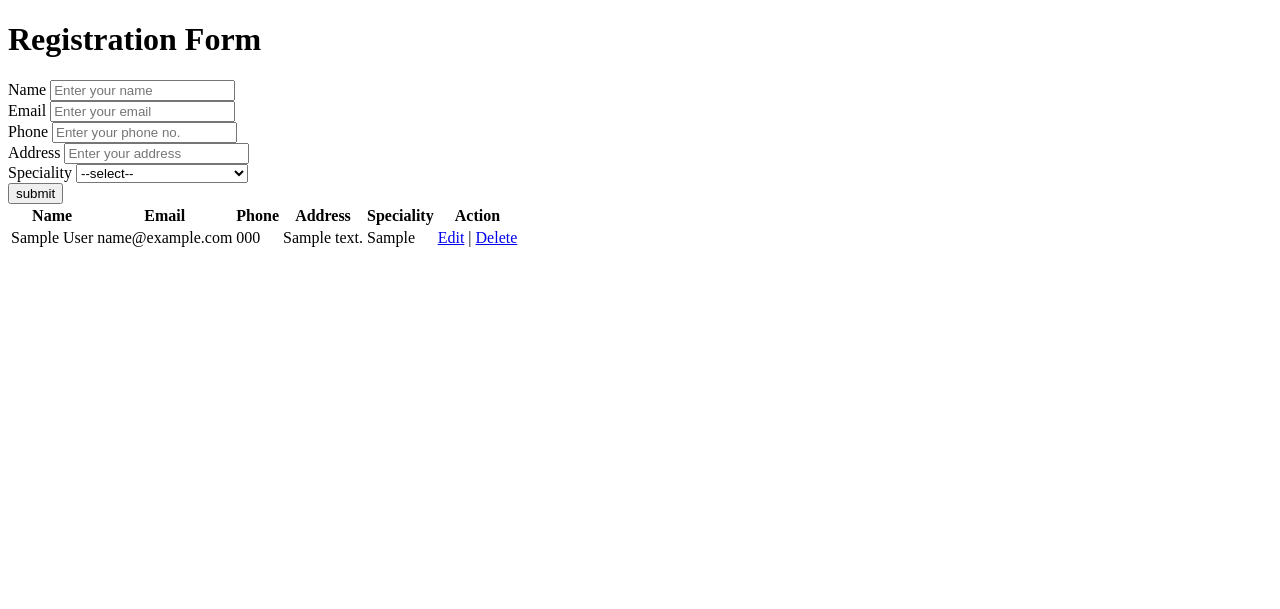
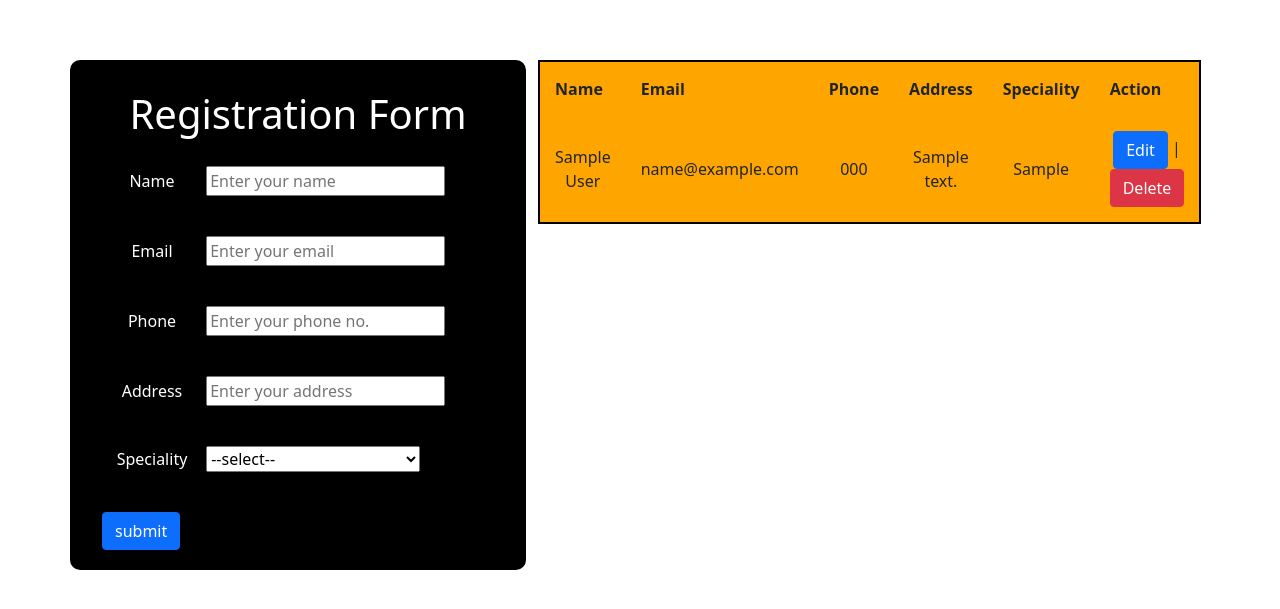
Before and after one commit to marcrine-geek/myphpcrud, a PHP site: page / in a window 1280 px wide. Shown: the top 609 px of the page. Run offline with PHP 8.4, Linux system fonts and the light colour scheme; tables that the repository leaves empty or names only in its code hold one stand-in row (values such as "Sample post").

Commit message:
styling changes

```diff
--- a/index.php
+++ b/index.php
@@ -22,63 +22,72 @@ if (isset($_POST['name']) && isset($_POST['email']) && isset($_POST['phone']) &&
     <meta name="viewport"
           content="width=device-width, user-scalable=no, initial-scale=1.0, maximum-scale=1.0, minimum-scale=1.0">
     <meta http-equiv="X-UA-Compatible" content="ie=edge">
+    <link href="https://cdn.jsdelivr.net/npm/bootstrap@5.1.3/dist/css/bootstrap.min.css" rel="stylesheet" integrity="sha384-1BmE4kWBq78iYhFldvKuhfTAU6auU8tT94WrHftjDbrCEXSU1oBoqyl2QvZ6jIW3" crossorigin="anonymous">
+    <style>
+        label{
+            display: inline-block;
+            width: 100px;
+            text-align: center;
+        }
+    </style>
     <title>Registration</title>
 </head>
 <body>
 
-<div class="container">
-    <h1>Registration Form</h1>
+<div class="container" style="padding-top: 60px;">
+
     <div class="row">
-        <div class="col-md-5">
-            <form action="index.php" method="post">
-                <div>
+        <div class="col-md-5" style="background-color: black; border-radius: 10px; width: 40%;">
+            <form action="index.php" method="post" style="padding-top: 30px; color: white;">
+                <h1 style="text-align: center;">Registration Form</h1>
+                <div style="padding: 20px;">
                     <label for="name">Name</label>
                     <input type="text" name="name" placeholder="Enter your name" required>
                 </div>
-                <div>
+                <div style="padding: 20px;">
                     <label for="email">Email</label>
                     <input type="email" name="email" placeholder="Enter your email" required>
                 </div>
-                <div>
+                <div style="padding: 20px;">
                     <label for="phone">Phone</label>
                     <input type="number" name="phone" placeholder="Enter your phone no." required>
                 </div>
-                <div>
+                <div style="padding: 20px;">
                     <label for="address">Address</label>
                     <input type="address" name="address" placeholder="Enter your address" required>
                 </div>
-                <div>
+                <div style="padding: 20px;">
                     <label for="speciality">Speciality</label>
                     <select name="speciality" id="speciality" required>
                         <option value="">--select--</option>
                         <option value="AI">Artificial Intelligence</option>
-                        <option value="games">Game Design</option>
-                        <option value="software">Programming Languages</option>
+                        <option value="game design">Game Design</option>
+                        <option value="software engineer">Programming Languages</option>
                         <option value="networks">Networks</option>
-                        <option value="data">Data Science</option>
+                        <option value="data science">Data Science</option>
                     </select>
                 </div>
                 <?php if (isset($insert_data) && $insert_data !== true) {
                     echo '<p class="msg err-msg">' . $insert_data . '</p>';
                 }
                 ?>
-                <div>
-                    <input type="submit" value="submit">
+                <div style="padding: 20px;">
+                    <input type="submit" value="submit" class="btn btn-primary">
                 </div>
 
             </form>
         </div>
         <div class="col-md-7">
             <?php if (count($all_user) > 0) : ?>
-                <table>
+                <table style="padding-top: 30px; background-color: orange; border: 2px solid black;">
                     <tbody>
-                    <tr>
-                        <th>Name</th>
-                        <th>Email</th>
-                        <th>Phone</th>
-                        <th>Address</th>
-                        <th>Speciality</th>
-                        <th>Action</th>
+                    <tr style="padding: 20px;">
+                        <th style="padding: 15px;">Name</th>
+                        <th style="padding: 15px;">Email</th>
+                        <th style="padding: 15px;">Phone</th>
+                        <th style="padding: 15px;">Address</th>
+                        <th style="padding: 15px;">Speciality</th>
+                        <th style="padding: 15px;">Action</th>
                     </tr>
                     <?php foreach ($all_user as $user) :
                         $id = $user['id'];
@@ -89,21 +98,21 @@ if (isset($_POST['name']) && isset($_POST['email']) && isset($_POST['phone']) &&
                         $speciality = $user['speciality'];
                         ?>
                         <tr>
-                            <td><?php echo $name; ?></td>
-                            <td><?php echo $email; ?></td>
-                            <td><?php echo $phone; ?></td>
-                            <td><?php echo $address; ?></td>
-                            <td><?php echo $speciality; ?></td>
-                            <td>
-                                <a href="edit.php?id=<?php echo $id; ?>" class="edit">Edit</a>&nbsp;|
-                                <a href="delete.php?id=<?php echo $id; ?>" class="delete delete-action">Delete</a>
+                            <td align="center" style="padding: 15px;"><?php echo $name; ?></td>
+                            <td align="center" style="padding: 15px;"><?php echo $email; ?></td>
+                            <td align="center" style="padding: 15px;"><?php echo $phone; ?></td>
+                            <td align="center" style="padding: 15px;"><?php echo $address; ?></td>
+                            <td align="center" style="padding: 15px;"><?php echo $speciality; ?></td>
+                            <td align="center" style="padding: 15px;">
+                                <a href="edit.php?id=<?php echo $id; ?>" class="btn btn-primary">Edit</a>&nbsp;|
+                                <a href="delete.php?id=<?php echo $id; ?>" class="btn btn-danger">Delete</a>
                             </td>
                         </tr>
                     <?php endforeach; ?>
                     </tbody>
                 </table>
             <?php else : ?>
-                <h2>No records found. Please insert some records.</h2>
+                <h2 style="text-align: center; color: darkblue;">Please insert some records.</h2>
             <?php endif; ?>
         </div>
     </div>
@@ -120,6 +129,6 @@ if (isset($_POST['name']) && isset($_POST['email']) && isset($_POST['phone']) &&
         }
     });
 </script>
-
+<script src="https://cdn.jsdelivr.net/npm/bootstrap@5.1.3/dist/js/bootstrap.bundle.min.js" integrity="sha384-ka7Sk0Gln4gmtz2MlQnikT1wXgYsOg+OMhuP+IlRH9sENBO0LRn5q+8nbTov4+1p" crossorigin="anonymous"></script>
 </body>
 </html>
```
Also changed, not shown: edit.php (+41 -12 lines).
